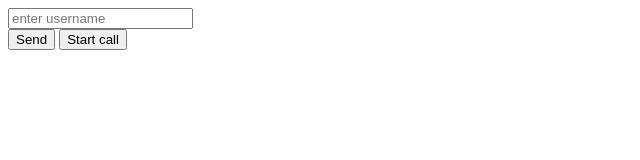
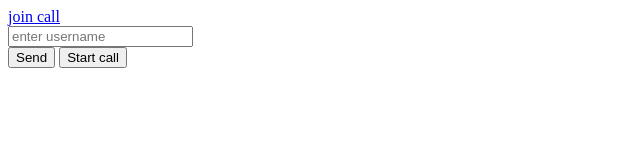
Before and after one commit to lechuhuuha/videocallapp, a website: page sender/sender.html in a window 1280 px wide. Shown: the whole page, without its empty margins (0-640 px from the left). Drawn offline with Linux system fonts and the light colour scheme.

Commit message:
new links

```diff
--- a/sender/sender.html
+++ b/sender/sender.html
@@ -8,6 +8,7 @@
     <title>Document</title>
 </head>
 <body>
+    <a href="../receiver/receiver.html">join call</a>
     <div>
         <input type="text" placeholder="enter username" id="username-input" >
         <br>
```
